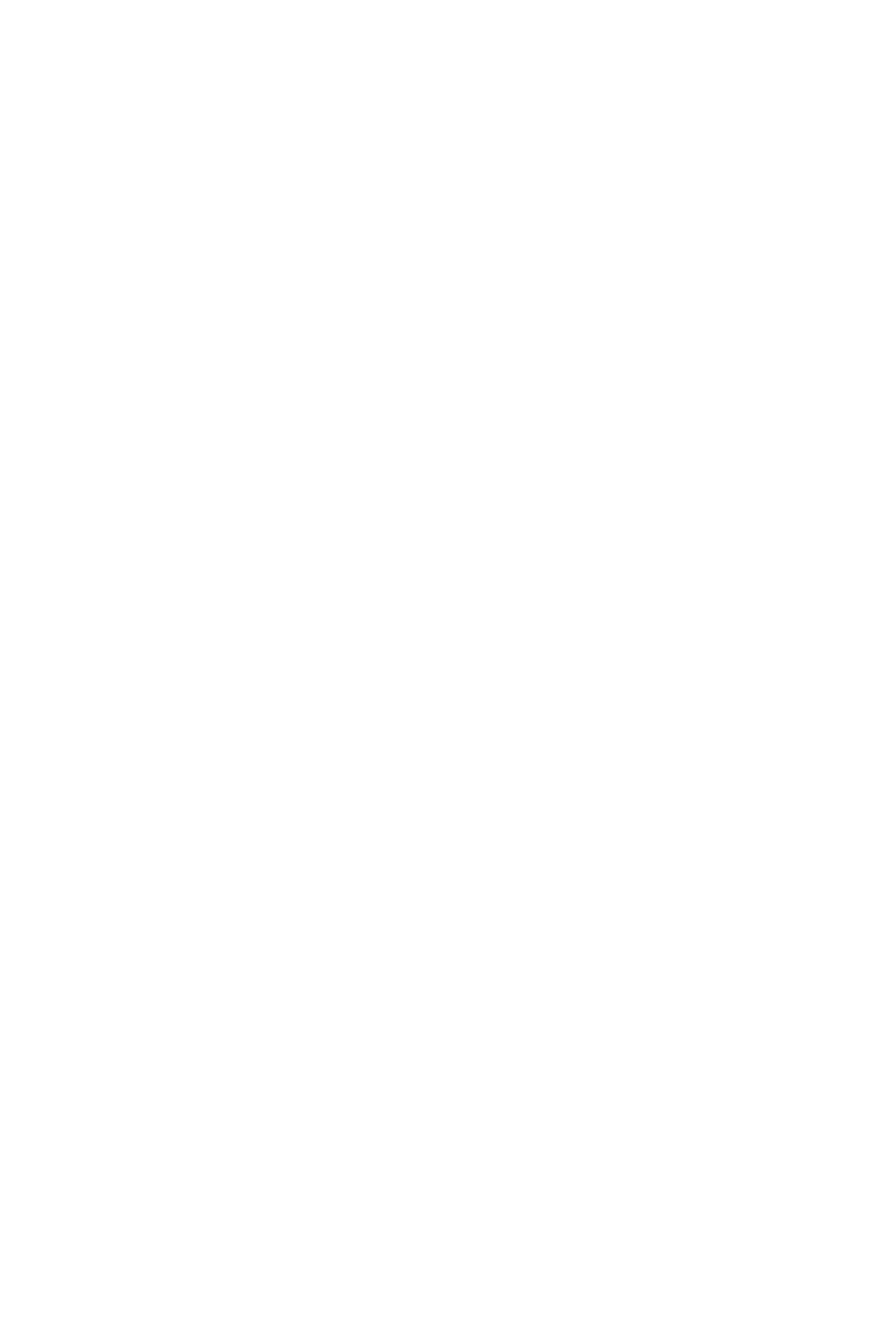
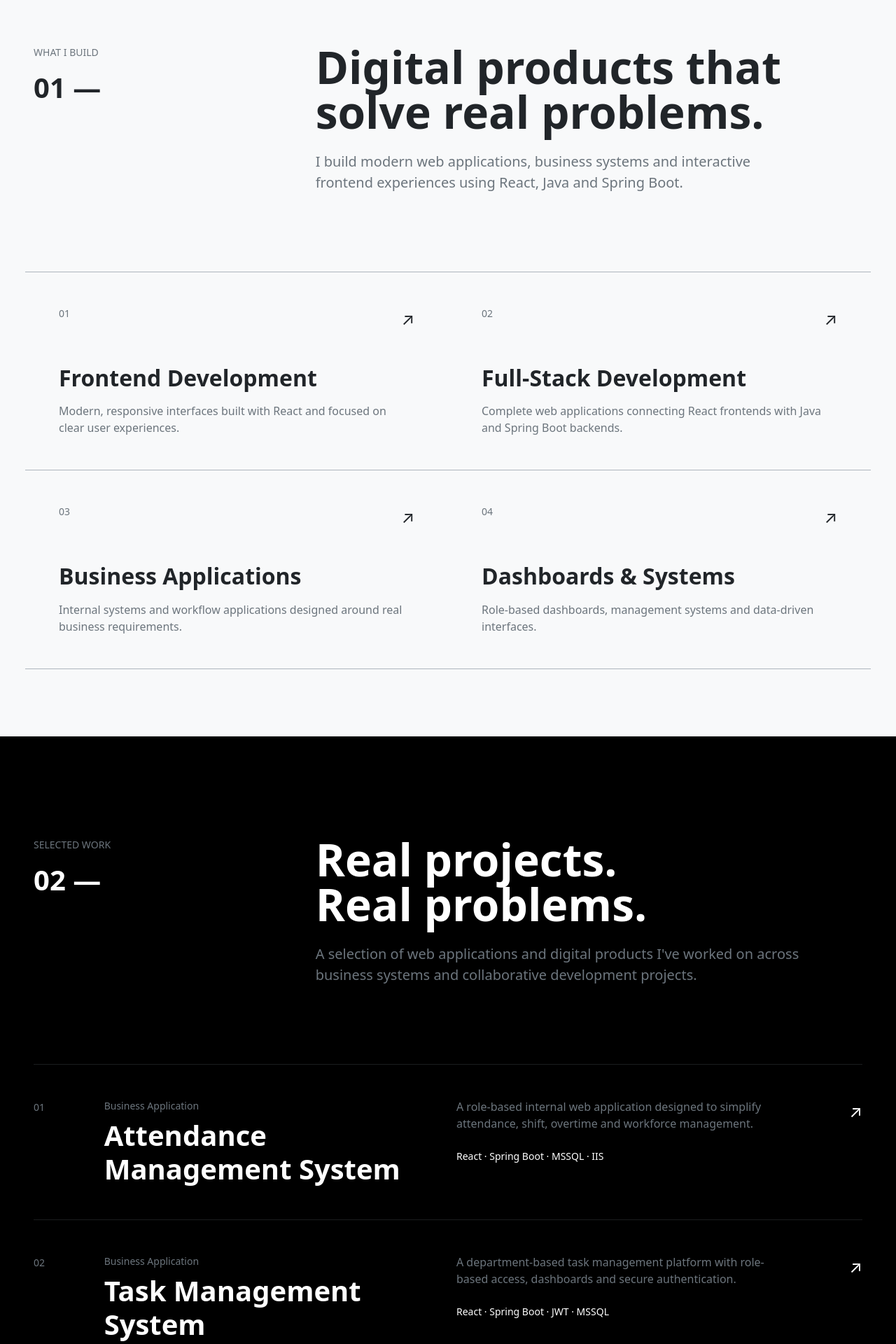
Before and after one commit to Leninbagadi/my-portfolio, a React (Vite) app: page / in a window 1280 px wide. Shown: the part 880-2800 px from the top of the page at 70% size. Before the commit the page ends 800 px from the top, so only its background shows below. Built offline with nearby package versions, Linux system fonts and the light colour scheme.

Commit message:
sections and projects build

```diff
--- a/src/App.jsx
+++ b/src/App.jsx
@@ -1,5 +1,7 @@
 import Navbar from './components/Navbar';
 import Hero from './components/Hero';
+import ServicesIntro from './components/ServiceIntro';
+import Projects from './components/Projects';
 
 function App() {
   return (
@@ -7,6 +9,8 @@ function App() {
       <Navbar />
       <main>
         <Hero />
+        <ServicesIntro/>
+        <Projects/>
       </main>
     </>
   );
--- a/src/components/Hero.jsx
+++ b/src/components/Hero.jsx
@@ -1,9 +1,45 @@
+import { useEffect, useRef } from 'react';
+import gsap from 'gsap';
+
 function Hero() {
+  const heroRef = useRef(null);
+
+  useEffect(() => {
+    const elements = heroRef.current.querySelectorAll('.hero-animate');
+
+    gsap.fromTo(
+      elements,
+      {
+        y: 40,
+        opacity: 0,
+      },
+      {
+        y: 0,
+        opacity: 1,
+        duration: 1,
+        stagger: 0.15,
+        ease: 'power3.out',
+      }
+    );
+
+    gsap.to('.hero-glow', {
+      scale: 1.15,
+      opacity: 0.35,
+      duration: 4,
+      repeat: -1,
+      yoyo: true,
+      ease: 'sine.inOut',
+    });
+  }, []);
+
   return (
-    <section className="min-vh-100 bg-black text-white position-relative overflow-hidden d-flex align-items-center">
+    <section
+      ref={heroRef}
+      className="min-vh-100 bg-black text-white position-relative overflow-hidden d-flex align-items-center"
+    >
       {/* Background glow */}
       <div
-        className="position-absolute top-50 start-50 translate-middle rounded-circle opacity-25"
+        className="hero-glow position-absolute top-50 start-50 translate-middle rounded-circle opacity-25"
         style={{
           width: '500px',
           height: '500px',
@@ -17,20 +53,22 @@ function Hero() {
       <div className="container-fluid px-4 px-lg-5 position-relative z-1">
         <div className="row">
           <div className="col-12 col-lg-10">
-            <p className="text-uppercase small text-secondary mb-4 tracking-wide">
+            <p className="hero-animate text-uppercase small text-secondary mb-4 tracking-wide">
               Full Stack Developer · React · Java
             </p>
 
             <h1
-              className="display-1 fw-semibold lh-1 mb-4"
+              className="hero-animate display-1 fw-semibold lh-1 mb-4"
               style={{ maxWidth: '1100px' }}
             >
               I BUILD DIGITAL
               <br />
-              <span className="text-secondary">PRODUCTS & EXPERIENCES.</span>
+              <span className="text-secondary">
+                PRODUCTS & EXPERIENCES.
+              </span>
             </h1>
 
-            <div className="d-flex flex-column flex-md-row gap-3 align-items-md-center">
+            <div className="hero-animate d-flex flex-column flex-md-row gap-3 align-items-md-center">
               <a
                 href="#work"
                 className="btn btn-light rounded-pill px-4 py-3"
@@ -49,7 +87,7 @@ function Hero() {
         </div>
 
         {/* Bottom information */}
-        <div className="position-absolute bottom-0 start-0 w-100 pb-4">
+        <div className="hero-animate position-absolute bottom-0 start-0 w-100 pb-4">
           <div className="d-flex flex-column flex-md-row justify-content-between gap-2 small text-secondary">
             <span>Based in Hyderabad, India</span>
             <span>Available for selected projects</span>
--- /dev/null
+++ b/src/components/Projects.jsx
@@ -0,0 +1,147 @@
+
+import { useEffect, useRef } from 'react';
+import gsap from 'gsap';
+import { ScrollTrigger } from 'gsap/ScrollTrigger';
+const projects = [
+  {
+    number: '01',
+    title: 'Attendance Management System',
+    category: 'Business Application',
+    description:
+      'A role-based internal web application designed to simplify attendance, shift, overtime and workforce management.',
+    technologies: 'React · Spring Boot · MSSQL · IIS',
+  },
+  {
+    number: '02',
+    title: 'Task Management System',
+    category: 'Business Application',
+    description:
+      'A department-based task management platform with role-based access, dashboards and secure authentication.',
+    technologies: 'React · Spring Boot · JWT · MSSQL',
+  },
+  {
+    number: '03',
+    title: 'AIVariant',
+    category: 'Team Project',
+    description:
+      'A collaborative project management platform with scheduling, standups, Kanban workflows and progress tracking.',
+    technologies: 'React · Java · Spring Boot',
+  },
+];
+
+function Projects() {
+    const sectionRef = useRef(null);
+
+useEffect(() => {
+  gsap.registerPlugin(ScrollTrigger);
+
+  const items = sectionRef.current.querySelectorAll('.project-item');
+
+  gsap.fromTo(
+    items,
+    {
+      y: 50,
+      opacity: 0,
+    },
+    {
+      y: 0,
+      opacity: 1,
+      duration: 0.8,
+      stagger: 0.15,
+      ease: 'power3.out',
+      scrollTrigger: {
+        trigger: sectionRef.current,
+        start: 'top 70%',
+      },
+    }
+  );
+}, []);
+  return (
+   <section
+  ref={sectionRef}
+  id="work"
+  className="bg-black text-white py-5"
+>
+      <div className="container-fluid px-4 px-lg-5 py-5">
+
+        {/* Section heading */}
+        <div className="row py-lg-5 mb-5">
+          <div className="col-12 col-lg-4 mb-5 mb-lg-0">
+            <p className="text-uppercase small text-secondary mb-3">
+              Selected Work
+            </p>
+
+            <span className="display-6 fw-semibold">02 —</span>
+          </div>
+
+          <div className="col-12 col-lg-8">
+            <h2
+              className="display-3 fw-semibold lh-1 mb-4"
+              style={{ maxWidth: '900px' }}
+            >
+              Real projects.
+              <br />
+              Real problems.
+            </h2>
+
+            <p
+              className="fs-5 text-secondary"
+              style={{ maxWidth: '700px' }}
+            >
+              A selection of web applications and digital products
+              I've worked on across business systems and collaborative
+              development projects.
+            </p>
+          </div>
+        </div>
+
+        {/* Projects */}
+        <div className="border-top border-secondary border-opacity-25">
+          {projects.map((project) => (
+            <article
+              key={project.number}
+              className="project-item py-5 border-bottom border-secondary border-opacity-25"
+            >
+              <div className="row align-items-start">
+
+                <div className="col-12 col-md-1 mb-3 mb-md-0">
+                  <span className="small text-secondary">
+                    {project.number}
+                  </span>
+                </div>
+
+                <div className="col-12 col-md-5 mb-4 mb-md-0">
+                  <p className="small text-secondary mb-2">
+                    {project.category}
+                  </p>
+
+                  <h3 className="display-6 fw-semibold mb-0">
+                    {project.title}
+                  </h3>
+                </div>
+
+                <div className="col-12 col-md-5">
+                  <p className="text-secondary mb-4">
+                    {project.description}
+                  </p>
+
+                  <p className="small mb-0">
+                    {project.technologies}
+                  </p>
+                </div>
+
+                <div className="col-12 col-md-1 text-md-end mt-4 mt-md-0">
+                  <span className="fs-4">↗</span>
+                </div>
+
+              </div>
+            </article>
+          ))}
+        </div>
+
+      </div>
+    </section>
+  );
+}
+
+export default Projects;
--- /dev/null
+++ b/src/components/ServiceIntro.jsx
@@ -0,0 +1,123 @@
+import { useEffect, useRef } from 'react';
+import gsap from 'gsap';
+import { ScrollTrigger } from 'gsap/ScrollTrigger';
+function ServicesIntro() {
+    const sectionRef = useRef(null);
+
+useEffect(() => {
+  gsap.registerPlugin(ScrollTrigger);
+
+  const items = sectionRef.current.querySelectorAll('.service-item');
+
+  gsap.fromTo(
+    items,
+    {
+      y: 50,
+      opacity: 0,
+    },
+    {
+      y: 0,
+      opacity: 1,
+      duration: 0.8,
+      stagger: 0.15,
+      ease: 'power3.out',
+      scrollTrigger: {
+        trigger: sectionRef.current,
+        start: 'top 70%',
+      },
+    }
+  );
+}, []);
+  const services = [
+    {
+      number: '01',
+      title: 'Frontend Development',
+      text: 'Modern, responsive interfaces built with React and focused on clear user experiences.',
+    },
+    {
+      number: '02',
+      title: 'Full-Stack Development',
+      text: 'Complete web applications connecting React frontends with Java and Spring Boot backends.',
+    },
+    {
+      number: '03',
+      title: 'Business Applications',
+      text: 'Internal systems and workflow applications designed around real business requirements.',
+    },
+    {
+      number: '04',
+      title: 'Dashboards & Systems',
+      text: 'Role-based dashboards, management systems and data-driven interfaces.',
+    },
+  ];
+
+  return (
+    <section
+  ref={sectionRef}
+  id="services"
+  className="bg-light text-dark py-5"
+>
+      <div className="container-fluid px-4 px-lg-5 py-5">
+        {/* Introduction */}
+        <div className="row py-lg-5 mb-5">
+          <div className="col-12 col-lg-4 mb-5 mb-lg-0">
+            <p className="text-uppercase small text-secondary mb-3">
+              What I Build
+            </p>
+
+            <span className="display-6 fw-semibold">01 —</span>
+          </div>
+
+          <div className="col-12 col-lg-8">
+            <h2
+              className="display-3 fw-semibold lh-1 mb-4"
+              style={{ maxWidth: '900px' }}
+            >
+              Digital products that solve real problems.
+            </h2>
+
+            <p
+              className="fs-5 text-secondary"
+              style={{ maxWidth: '700px' }}
+            >
+              I build modern web applications, business systems and
+              interactive frontend experiences using React, Java and
+              Spring Boot.
+            </p>
+          </div>
+        </div>
+
+        {/* Services */}
+        <div className="row border-top border-dark-subtle">
+          {services.map((service) => (
+            <div
+              key={service.number}
+              className="service-item col-12 col-md-6 border-bottom border-dark-subtle p-4 p-lg-5"
+            >
+              <div className="d-flex justify-content-between mb-5">
+                <span className="small text-secondary">
+                  {service.number}
+                </span>
+
+                <span className="fs-4">↗</span>
+              </div>
+
+              <h3 className="h2 fw-semibold mb-3">
+                {service.title}
+              </h3>
+
+              <p
+                className="text-secondary mb-0"
+                style={{ maxWidth: '500px' }}
+              >
+                {service.text}
+              </p>
+            </div>
+          ))}
+        </div>
+      </div>
+    </section>
+  );
+}
+
+export default ServicesIntro;
```
